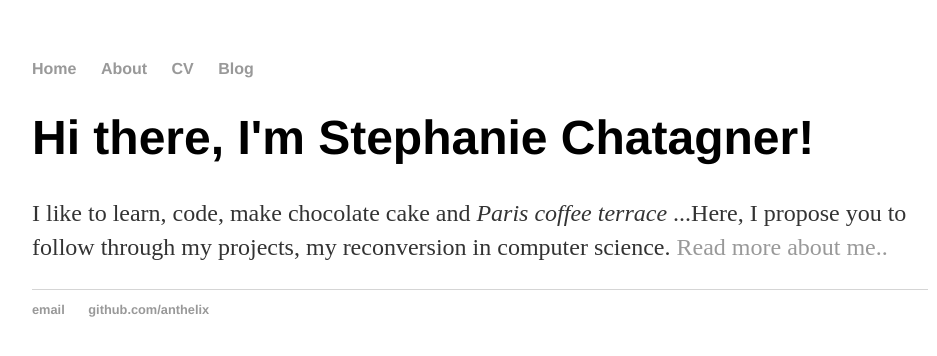
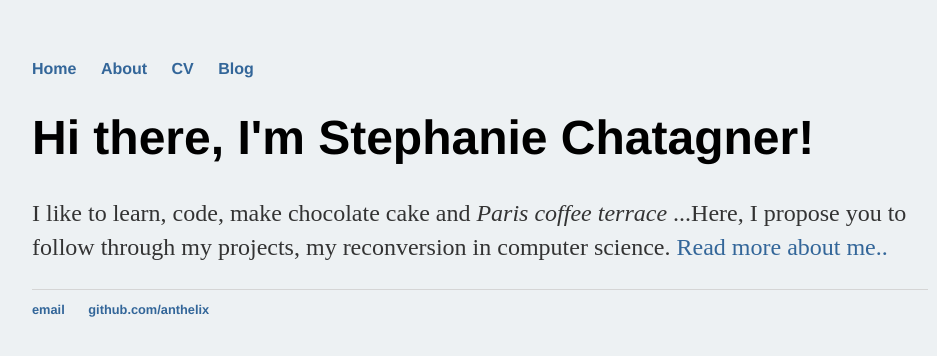
Before and after one commit to anthelix/anth_blog, a Jekyll site: the page built from index.html, in a window 1280 px wide. Shown: the top 356 px of the page, without its empty margins (160-1097 px from the left). Built offline with Jekyll 4.4.1, drawn with Linux system fonts in a browser that asks for light colours.

Commit message:
Update main.css

```diff
--- a/css/main.css
+++ b/css/main.css
@@ -1,5 +1,6 @@
 body {
     margin: 60px auto;
+    background-color: #edf1f3;
     width: 70%;
 }
 nav ul, footer ul {
@@ -19,6 +20,12 @@ a {
 a:hover {
     text-decoration: underline;
 }
+
+a:link {
+  color: #336699;
+  text-decoration: none;
+}
+
 h1 {
     font-size: 3em;
     font-family:'Helvetica', 'Arial', 'Sans-Serif';
```
